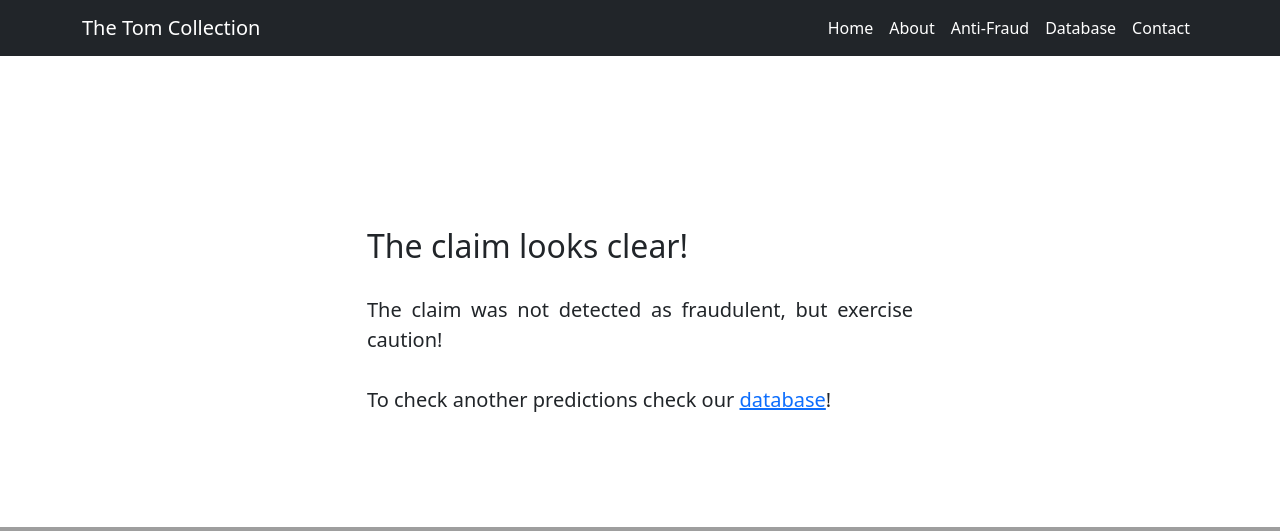
After one commit to tm-ml/fraudcheck_web_service, a Flask app: page /result in a window 1280 px wide. The commit adds this page. Shown: the top 531 px of the page. Run offline with Flask 3, Linux system fonts and the light colour scheme; some libraries are stand-ins or nearby versions; grey boxes are pictures that could not be loaded.

Commit message:
Add result template!

```diff
--- a/main.py
+++ b/main.py
@@ -1,11 +1,13 @@
 import os
+from http.client import responses
+
 import utils
 import json
 
 from datetime import datetime
 from dotenv import load_dotenv
 
-from flask import session, render_template, redirect, url_for, Flask, jsonify
+from flask import session, render_template, redirect, url_for, request, Flask
 from flask_bootstrap import Bootstrap5
 
 from forms import  ClaimInfoForm, DriverInfoForm, PolicyInfoForm, VehicleInfoForm
@@ -187,23 +189,33 @@ def add_claim():
 
         # make a request and get a response:
         response = make_request(json=request_json_printable)
+        session["response"] = response
         print(response)
 
         # add prediction and fraud probability data in RequestTable:
         request = RequestTable.query.get(new_request.id)
-        request.prediction = response["Result"]
-        # request.fraud_probability = 0 # TODO: if API provides  information about fraud probability
+        prediction = response["Result"]
+        request.prediction = prediction
+        # request.fraud_probability = 0 # TODO: add fraud_probability if API provides information about fraud probability
         db.session.commit()
         print("New request is added successfully")
-        return redirect(url_for("database"))
+
+        return redirect(url_for("result", prediction=prediction))
     return render_template("predictions.html", form=form, title=title)
+
+@app.route('/result')
+def result():
+    prediction = request.args.get("prediction")
+    print(f"the prediction is: {prediction}")
+    print(type(prediction))
+    return render_template("result.html", prediction=prediction, show_header=True)
 
 
 @app.route('/database')
 def database():
     requests = RequestTable.query.all()
     headers = [column.name for column in RequestTable.__table__.columns]
-    request_data = [{header: getattr(req, header) for header in headers} for req in requests]
+    # request_data = [{header: getattr(req, header) for header in headers} for req in requests]
     return render_template("database.html", requests=requests, headers=headers, show_header=True)
 
 
--- /dev/null
+++ b/templates/result.html
@@ -0,0 +1,27 @@
+{% include "header.html" %}
+
+
+<!-- Content section-->
+<section class="py-5">
+    <div class="container my-5">
+        <div class="row justify-content-center">
+            <div class="col-lg-6">
+                {% if prediction == "1"%}
+                    <h1 style="margin-top: 75px; color: red;">FRAUD DETECTED!!!</h1>
+                    <p class="lead" style="margin-top: 30px;"><strong>The claim was detected as fraudulent! Be aware and let's contact anti-fraud investigation team!</strong></strong></p>
+                {% else %}
+                    <h2 style="margin-top: 75px;">The claim looks clear!</h2>
+                    <p class="lead" style="margin-top: 30px;"><strong>The claim was not detected as fraudulent, but exercise caution!</strong></p>
+                {% endif %}
+                <p class="lead" style="margin-top: 30px;">To check another predictions check our <a href="/database">database</a>!</p>
+            </div>
+        </div>
+    </div>
+</section>
+<!-- Image element - set the background image for the header in the line below-->
+<div class="py-5 bg-image-full" style="background-image: url('https://source.unsplash.com/4ulffa6qoKA/1200x800')">
+    <!-- Put anything you want here! The spacer below with inline CSS is just for demo purposes!-->
+    <div style="height: 20rem"></div>
+</div>
+
+{% include "footer.html" %}
```
Also changed, not shown: templates/about.html (+14 -13 lines).
